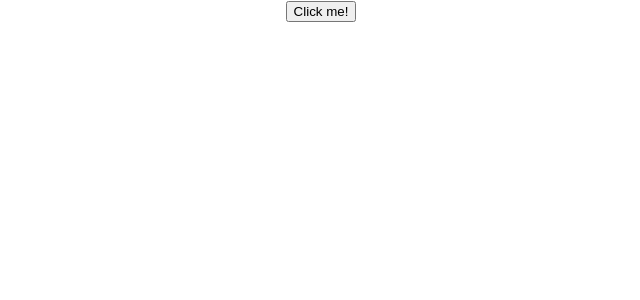
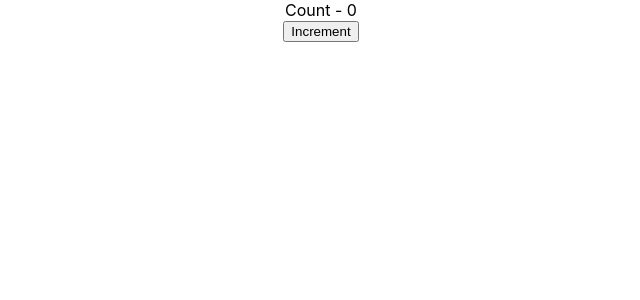
Before and after one commit to sidsuchak/reactpratice, a React (Create React App) app: page / in a window 1280 px wide. Shown: the top 300 px of the page, without its empty margins (319-959 px from the left). Built offline with nearby package versions, Linux system fonts and the light colour scheme.

Commit message:
Revert "necessary files for npm and functionClick practice file"

```diff
--- a/src/App.js
+++ b/src/App.js
@@ -8,14 +8,13 @@ import { Component } from 'react';
 // import TableExample from './components/TableExample';
 // import ButtonClick from './components/ButtonClick';
 // import Message from './components/Message';
-// import Counter from './components/counter';
-import FunctionClick from './components/FunctionClick';
+import Counter from './components/counter';
 
 class App extends Component {
   render(){
     return (
       <div className="App">
-        {/* <Counter/> */}
+        <Counter/>
         {/* <Welcome/> */}
         {/* <Greet name='Sid' nameType='FirstName'>
           <p>Children props</p>
@@ -28,7 +27,7 @@ class App extends Component {
         {/* <ButtonClick/>
         <div id="testButton"></div> */}
 
-        <FunctionClick/>
+
 
       </div>
     );
--- a/src/components/FunctionClick.js
+++ /dev/null
@@ -1,14 +0,0 @@
-import React from 'react'
-
-function FunctionClick() {
-    function clickHandler(){
-        console.log('Button clicked')
-    }
-  return (
-    <div>
-      <button onClick={clickHandler}>Click me!</button>
-    </div>
-  )
-}
-
-export default FunctionClick
```
